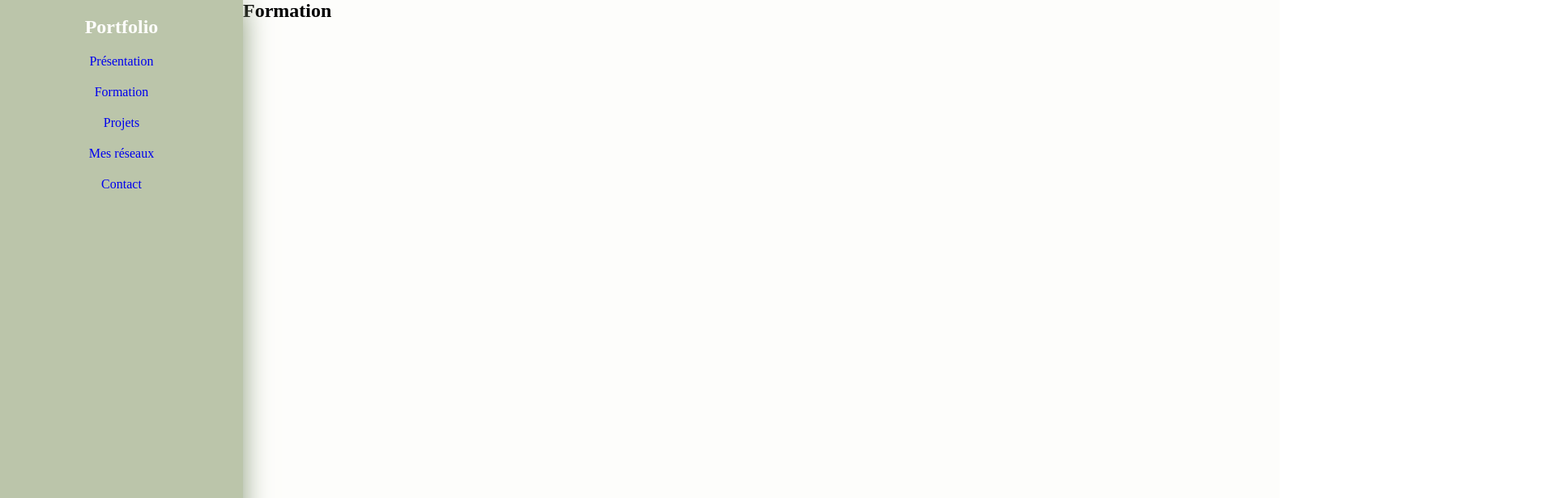
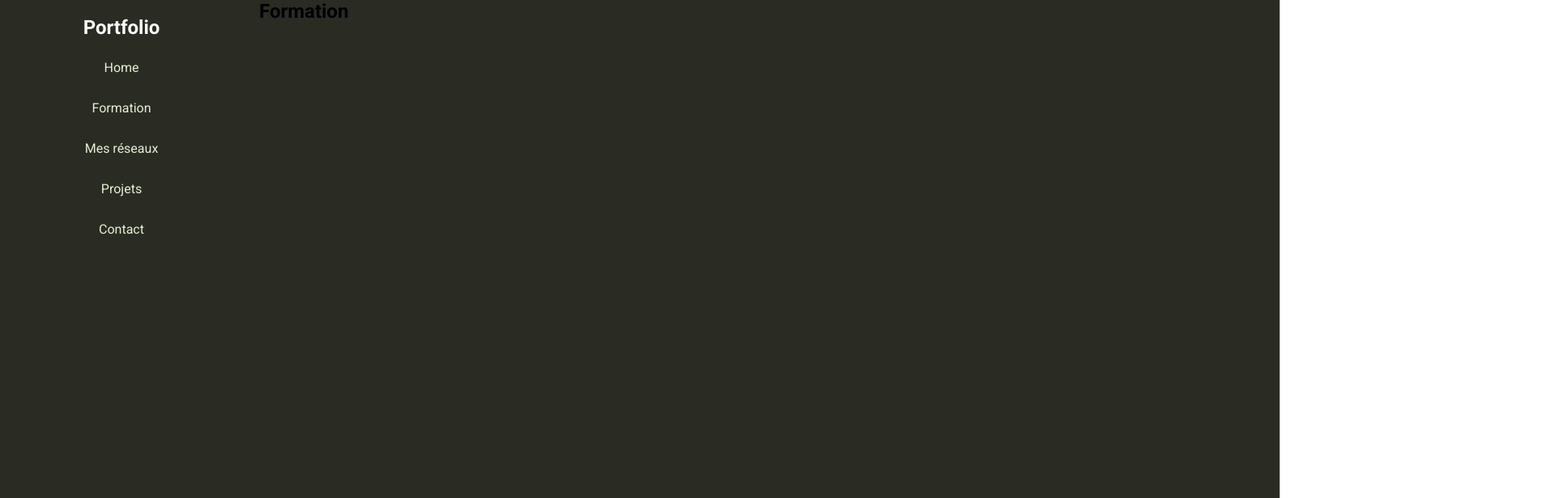
Before and after one commit to greg44500/Portfolio, a plain HTML site: page index.html in a window 1280 px wide. Both pictures are taken after a click on the item "Formation". Shown: the top 616 px of the page at 81% size, 1920 px wide, since content can reach past the window. Drawn offline with Linux system fonts and the light colour scheme.

Commit message:
Ajout des effets de transitions entre les sections

```diff
--- /dev/null
+++ b/assets/_fonts.scss
@@ -0,0 +1,4 @@
+@font-face {
+    font-family: "MyCustomFont";
+    src:
+}
--- a/index.html
+++ b/index.html
@@ -15,25 +15,43 @@
         </div>
         <div class="navigation-container__menu">
             <ul class="navigation-container__list">
-                <li class="navigation-container__item"><a href="#">Présentation</a></li>
-                <li class="navigation-container__item button"><a href="#">Formation</a></li>
-                <li class="navigation-container__item button"><a href="#">Projets</a></li>
-                <li class="navigation-container__item button"><a href="#">Mes réseaux</a></li>
-                <li class="navigation-container__item button"><a href="#">Contact</a></li>
+                <li class="nav-button" data-target="home">Home</li>
+                <li class="nav-button" data-target="formation">Formation</li>
+                <li class="nav-button" data-target="networks">Mes réseaux</li>
+                <li class="nav-button" data-target="projects">Projets</li>
+                <li class="nav-button" data-target="contact">Contact</li>
             </ul>
         </div>
     </nav>
     <!-- HOME START -->
-    <section id="home" class="home-section">
-        <h1 class="home_section__title">Présentation</h1>
+     <main>
+    <section id="home" class="section">
+        <h1 class="home_section__title">Home</h1>
     </section>
     <!-- HOME END -->
        <!-- FORMATION START -->
-    <section id="formation" class="formation-section">
+    <section id="formation" class="section">
         <h1 class="formation_section__title">Formation</h1>
     </section>
     <!-- FORMATION END -->
+      <!-- PROJETS START -->
+    <section id="projects" class="section">
+        <h1 class="formation_section__title">Projets</h1>
+    </section>
+    <!-- PROJETS END -->
+       <!-- RESEAUX START -->
+    <section id="networks" class="section">
+        <h1 class="formation_section__title">Réseaux</h1>
+    </section>
+    <!-- RESEAUX END -->
+          <!-- RESEAUX START -->
+    <section id="contact" class="section">
+        <h1 class="formation_section__title">Contact</h1>
+    </section>
+    <!-- RESEAUX END -->
+</main>
      <script src="script.js"></script>
+
 </body>
 
 </html>
--- a/script.js
+++ b/script.js
@@ -1,16 +1,31 @@
-const section = document.querySelector("#formation");
-const button = document.querySelector(".button");
-console.log(button);
-console.log(section);
+const buttons = document.querySelectorAll('.nav-button')
+const sections = document.querySelectorAll('.section')
 
-button.addEventListener("click", handleAnimation); // 'click' en minuscules
+// Variable pour suivre le z-index le plus élevé
+let currentZIndex = 1;
 
-function handleAnimation() {
-  if (section.classList.contains("animate")) {
-    section.classList.remove("animate");
-  }else
-     {
-        section.classList.add('animate')
-    }
+// Fonction pour afficher la section cible et appliquer la transition
+function showSection(target) {
+  const section = document.getElementById(target);
+
+  // Augmente le z-index et applique l'effet
+  currentZIndex++;
+  section.style.zIndex = currentZIndex;
+
+  // Applique les classes 'animate' et 'fade-in' pour la transition
+  sections.forEach(sec => sec.classList.remove('animate'));
+  section.classList.add('animate');
+}
+
+
+// Ajoute l'événement de clic à chaque bouton
+buttons.forEach(button => {
+  button.addEventListener('click', handleClick);
+});
+
+// Fonction de gestion des clics sur les boutons
+function handleClick(event) {
+  const target = event.currentTarget.getAttribute('data-target');
+  showSection(target);
 
 }
--- a/styles/index.scss
+++ b/styles/index.scss
@@ -1,28 +1,36 @@
 /*GLOBALS*/
+
+@import url('https://fonts.googleapis.com/css2?family=Roboto:wght@400;700&display=swap');
 * {
   box-sizing: border-box;
   margin: 0;
   padding: 0;
+  font-family: Roboto;
 }
 
-
-
+/* MIXIN*/
+@mixin flex {
+  display: flex;
+  justify-content: center;
+  align-items: center;
+}
 /* VARIABLES */
 $color1 : #E6EED6;
 $color2:#DDE2C6;
 $color3 : #BBC5AA;
 $color4:#A62609;
-$color5:#090C02;
+$color5:#2A2C24;
 $colorTextWhite: #FDFDFB;
 $colorTextDark: rgb(140, 156, 124);
+
 
 /*NAVIGATION*/
 nav {
   width: 300px;
   height: 100vh;
-  background: $color3;
-  box-shadow: 0px 8px 32px rgba(140, 156, 124);
-  position:fixed;
+  background: $color5;
+  // box-shadow: 0px 8px 32px rgb(90, 90, 89);
+   position:fixed;
   z-index:100;
 
   h1 {
@@ -38,27 +46,33 @@ ul {
 
     gap: 20px;
   }
-
-
+  /* animation nav button*/
   li {
     width: 100%;
+    height: 30px;
     text-align: center;
     list-style-type: none;
+    color:$color1;
+    @include flex;
     &:hover {
-      color:$color1;
-
-      transition: 300ms
+      color:$color5;
+      transition: 300ms;
+      background-color: $color2;
+      cursor: pointer;
     }
     a {
+      height: 30px;
       width: 100%;
       text-decoration: none;
+      color:$color1;
+      @include flex;
       &:hover {
-        background-color: $color5;
-        color:$color1;
-        transition: 300ms}
+        background-color: $color2;
+        color:$color5;
+        transition: 300ms;
+      }
     }
   }
-
 }
 
 /*HOME SECTION*/
@@ -68,28 +82,31 @@ section {
   color:black
 }
 
-.formation-section {
+.section {
+  padding-left: 20px;
+  opacity: 0;
+  transition: opacity 1s ease-in-out;
   visibility: hidden;
   transform: translateX(100%);
+  z-index: 0; /* La section la plus basse par défaut */
+  pointer-events: none; /* Rend les sections en arrière-plan non cliquables */
  &__title{
   color:black
  }
 }
-
-.animate {
-  background-color: $colorTextWhite;
+/* TRANSITION PAGES*/
+.section.animate {
+  background-color:$color5 ;
   height: 100vh;
-  position:absolute;
+  position: absolute;
+  opacity: 1;
+  transition: opacity 1s ease-in-out;
   top:0;
   margin-left: 300px;
   transform: translateX(0%);
   transition:1500ms ease-in-out;
   visibility: visible;
-  z-index: 10;
-  color:black
+  color:black;
+   z-index: 10; /* Augmente le z-index pour mettre en avant la section active */
+  pointer-events: auto; /* Rend la section active cliquable */
 }
-
-.remove {
-  transform: translateX(100%);
-  transition:1500ms ease-in-out;
-}
```
Also changed, not shown: styles/index.css, 2 other files.
